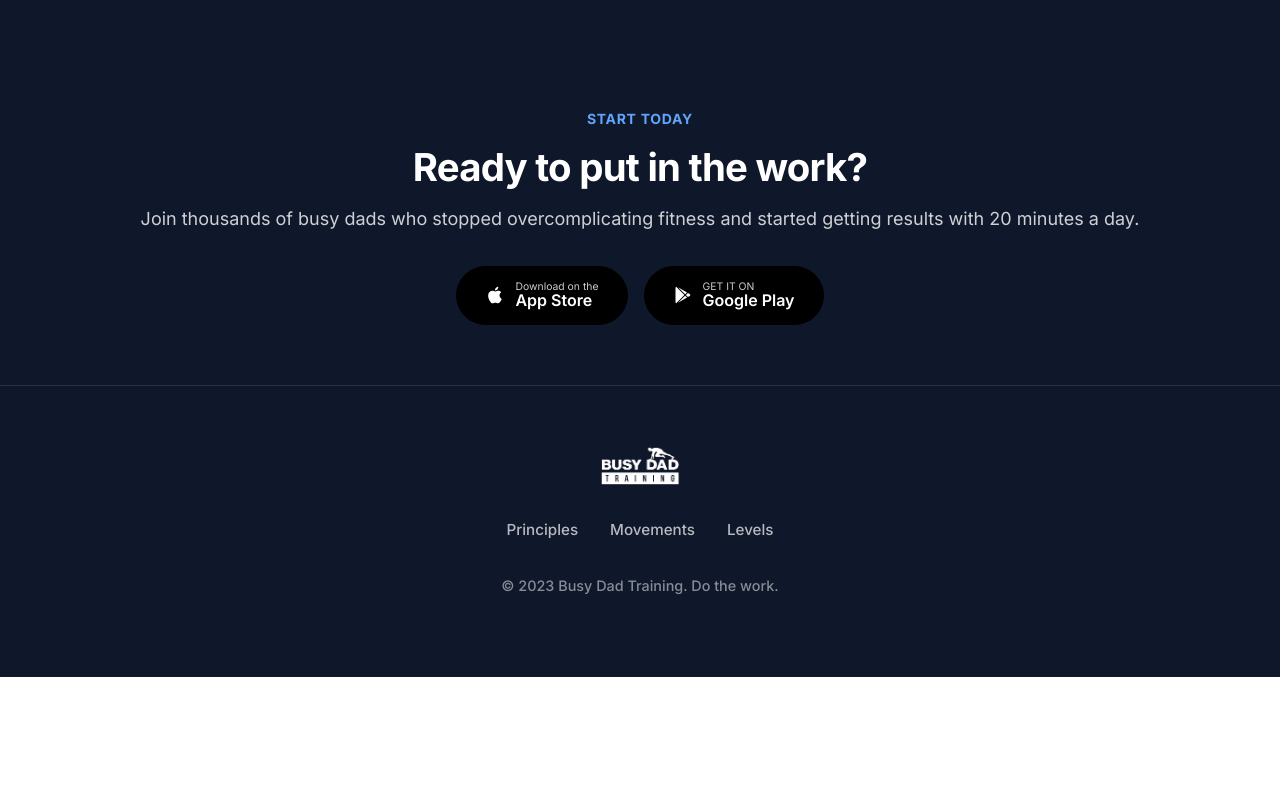
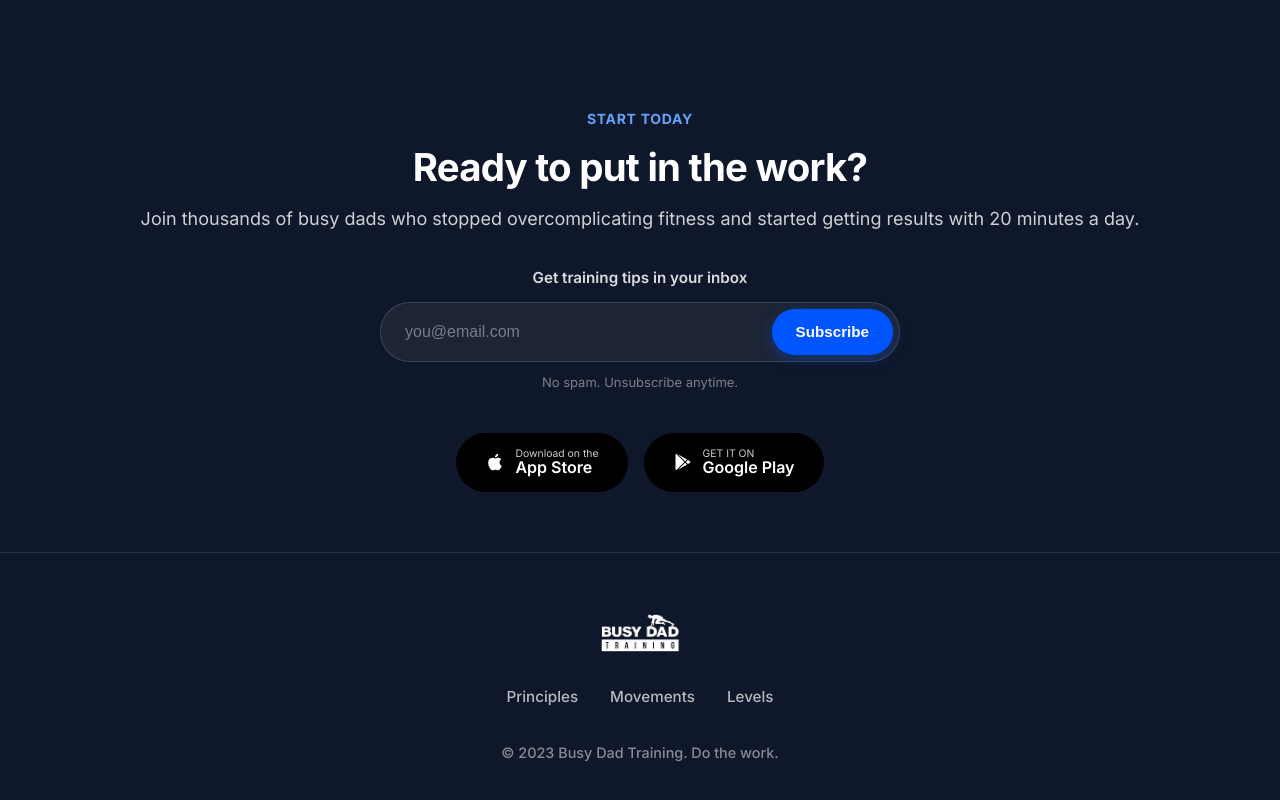
Before and after one commit to andre-pb/BdtWebsite, a Next.js app: page / in a window 1280 px wide. Shown: the part 4480-5280 px from the top of the page. Before the commit the page ends 5157 px from the top, so only its background shows below. Built offline with nearby package versions, Linux system fonts and the light colour scheme; no server answers.

Commit message:
Add Listmonk newsletter signup to the download section.
Wire public subscription API integration with deploy secrets and improve homepage showcase accessibility styling.

Co-authored-by: Cursor <cursoragent@cursor.com>

```diff
--- a/src/app/globals.css
+++ b/src/app/globals.css
@@ -93,13 +93,13 @@ button:focus-visible {
   position: fixed;
   inset: 0;
   z-index: 200;
+  display: none;
   pointer-events: none;
-  visibility: hidden;
 }
 
 .mobile-nav.is-open {
+  display: block;
   pointer-events: auto;
-  visibility: visible;
 }
 
 .mobile-nav-backdrop {
@@ -219,8 +219,8 @@ button:focus-visible {
     transition: none !important;
   }
 
-  .mobile-nav-link,
-  .mobile-nav-cta-wrap {
+  .mobile-nav.is-open .mobile-nav-link,
+  .mobile-nav.is-open .mobile-nav-cta-wrap {
     opacity: 1;
     transform: none;
   }
@@ -234,6 +234,23 @@ button:focus-visible {
   display: none;
 }
 
+.showcase-text-panel--first {
+  position: relative;
+}
+
+.showcase-text-panel:not(.showcase-text-panel--first) {
+  position: absolute;
+  top: 0;
+  left: 0;
+  right: 0;
+  opacity: 0;
+  transform: translateY(12px);
+}
+
+.showcase-screenshot-layer:not(.showcase-screenshot-layer--first) {
+  opacity: 0;
+}
+
 .sr-only {
   position: absolute;
   width: 1px;
@@ -244,6 +261,65 @@ button:focus-visible {
   clip: rect(0, 0, 0, 0);
   white-space: nowrap;
   border: 0;
+}
+
+.newsletter-input-group {
+  display: flex;
+  align-items: stretch;
+  gap: 8px;
+  padding: 6px;
+  border-radius: 9999px;
+  background: rgba(255, 255, 255, 0.06);
+  border: 1px solid rgba(255, 255, 255, 0.14);
+  box-shadow: none;
+  transition: border-color 0.2s ease, box-shadow 0.2s ease;
+}
+
+.newsletter-input-group--focused {
+  border-color: rgba(96, 165, 250, 0.55);
+  box-shadow: 0 0 0 3px rgba(96, 165, 250, 0.18);
+}
+
+.newsletter-input {
+  flex: 1;
+  min-width: 0;
+  padding: 14px 18px;
+  font-size: 1rem;
+  font-weight: 500;
+  color: white;
+  background: transparent;
+  border: none;
+  outline: none;
+}
+
+.newsletter-input::placeholder {
+  color: rgba(255, 255, 255, 0.4);
+}
+
+.newsletter-submit {
+  flex-shrink: 0;
+  padding: 14px 24px;
+  font-size: 0.95rem;
+  font-weight: 600;
+  color: white;
+  border: none;
+  border-radius: 9999px;
+  cursor: pointer;
+  box-shadow: 0 4px 14px rgba(0, 85, 255, 0.35);
+  transition: all 0.2s ease;
+  white-space: nowrap;
+}
+
+@media (max-width: 540px) {
+  .newsletter-input-group {
+    flex-direction: column;
+    border-radius: 20px;
+    padding: 8px;
+  }
+
+  .newsletter-submit {
+    width: 100%;
+  }
 }
 
 @media (max-width: 900px) {
--- a/src/components/home/DownloadSection.tsx
+++ b/src/components/home/DownloadSection.tsx
@@ -1,6 +1,7 @@
 import { download } from "@/content/site";
 import { colors } from "@/constants/colors";
 import { AppStoreBadge, GooglePlayBadge } from "@/components/ui/AppStoreBadges";
+import { NewsletterSignup } from "@/components/ui/NewsletterSignup";
 import { PageContainer } from "@/components/ui/PageContainer";
 
 export function DownloadSection() {
@@ -37,16 +38,19 @@ export function DownloadSection() {
         >
           {download.title}
         </h2>
-        <p style={{ color: "rgba(255,255,255,0.8)", fontSize: "1.125rem", marginBottom: "1.5rem" }}>
+        <p style={{ color: "rgba(255,255,255,0.8)", fontSize: "1.125rem", marginBottom: "2rem" }}>
           {download.description}
         </p>
+
+        <NewsletterSignup />
+
         <div
           style={{
             display: "flex",
             gap: "16px",
             justifyContent: "center",
             flexWrap: "wrap",
-            marginTop: "32px",
+            marginTop: "40px",
           }}
         >
           <AppStoreBadge />
--- a/src/components/ui/AppFrame.tsx
+++ b/src/components/ui/AppFrame.tsx
@@ -12,6 +12,7 @@ type Screenshot = {
 type ScreenshotLayer = {
   screenshot: Screenshot;
   layerRef?: Ref<HTMLDivElement>;
+  layerIndex?: number;
   opacity?: number;
 };
 
@@ -44,18 +45,20 @@ export function AppFrame({
       <div style={appFrameStyles.notch} />
       {screenshotLayers ? (
         <div style={{ position: "relative", flex: 1, width: "100%", height: "100%" }}>
-          {screenshotLayers.map(({ screenshot: layerScreenshot, layerRef, opacity = 1 }, index) => (
+          {screenshotLayers.map(({ screenshot: layerScreenshot, layerRef, layerIndex, opacity }, index) => (
             <div
               key={layerScreenshot.src}
               ref={layerRef}
+              className={`showcase-screenshot-layer${index === 0 ? " showcase-screenshot-layer--first" : ""}`}
+              data-layer-index={layerIndex ?? index}
               style={{
                 position: index === 0 ? "relative" : "absolute",
                 inset: index === 0 ? undefined : 0,
                 top: index === 0 ? undefined : 0,
                 left: index === 0 ? undefined : 0,
                 width: "100%",
-                height: index === 0 ? "100%" : "100%",
-                opacity,
+                height: "100%",
+                ...(opacity !== undefined ? { opacity } : {}),
               }}
             >
               <Image
--- /dev/null
+++ b/src/components/ui/NewsletterSignup.tsx
@@ -0,0 +1,142 @@
+"use client";
+
+import { useState } from "react";
+import { newsletter } from "@/content/site";
+import { colors } from "@/constants/colors";
+import { subscribeToNewsletter } from "@/lib/listmonk";
+
+export function NewsletterSignup() {
+  const [email, setEmail] = useState("");
+  const [focused, setFocused] = useState(false);
+  const [buttonHovered, setButtonHovered] = useState(false);
+  const [submitting, setSubmitting] = useState(false);
+  const [submitted, setSubmitted] = useState(false);
+  const [pendingConfirmation, setPendingConfirmation] = useState(false);
+  const [error, setError] = useState<string | null>(null);
+
+  const handleSubmit = async (event: React.FormEvent<HTMLFormElement>) => {
+    event.preventDefault();
+    const trimmedEmail = email.trim();
+    if (!trimmedEmail || submitting) return;
+
+    setSubmitting(true);
+    setError(null);
+
+    const result = await subscribeToNewsletter(trimmedEmail);
+
+    setSubmitting(false);
+
+    if (!result.ok) {
+      setError(result.message);
+      return;
+    }
+
+    setPendingConfirmation(result.pendingConfirmation);
+    setSubmitted(true);
+  };
+
+  if (submitted) {
+    return (
+      <div
+        role="status"
+        style={{
+          maxWidth: "480px",
+          margin: "0 auto",
+          padding: "20px 24px",
+          borderRadius: "16px",
+          background: "rgba(96, 165, 250, 0.12)",
+          border: "1px solid rgba(96, 165, 250, 0.35)",
+          color: "white",
+          fontSize: "1rem",
+          fontWeight: 600,
+        }}
+      >
+        {pendingConfirmation ? newsletter.successConfirm : newsletter.success}
+      </div>
+    );
+  }
+
+  return (
+    <div style={{ maxWidth: "520px", margin: "0 auto" }}>
+      <p
+        style={{
+          margin: "0 0 12px",
+          fontSize: "0.95rem",
+          fontWeight: 600,
+          color: "rgba(255,255,255,0.85)",
+        }}
+      >
+        {newsletter.label}
+      </p>
+
+      <form
+        onSubmit={handleSubmit}
+        style={{
+          display: "flex",
+          flexDirection: "column",
+          gap: "10px",
+        }}
+      >
+        <div
+          className={`newsletter-input-group${focused ? " newsletter-input-group--focused" : ""}`}
+        >
+          <label htmlFor="newsletter-email" className="sr-only">
+            Email address
+          </label>
+          <input
+            id="newsletter-email"
+            type="email"
+            name="email"
+            autoComplete="email"
+            required
+            disabled={submitting}
+            placeholder={newsletter.placeholder}
+            value={email}
+            onChange={(event) => setEmail(event.target.value)}
+            onFocus={() => setFocused(true)}
+            onBlur={() => setFocused(false)}
+            className="newsletter-input"
+          />
+          <button
+            type="submit"
+            disabled={submitting}
+            className="newsletter-submit"
+            onMouseEnter={() => setButtonHovered(true)}
+            onMouseLeave={() => setButtonHovered(false)}
+            style={{
+              background: buttonHovered && !submitting ? colors.brandBlueHover : colors.brandBlue,
+              transform: buttonHovered && !submitting ? "translateY(-1px)" : "translateY(0)",
+              opacity: submitting ? 0.7 : 1,
+              cursor: submitting ? "not-allowed" : "pointer",
+            }}
+          >
+            {submitting ? newsletter.buttonSubmitting : newsletter.button}
+          </button>
+        </div>
+
+        {error ? (
+          <p
+            role="alert"
+            style={{
+              margin: 0,
+              fontSize: "0.8125rem",
+              color: "#fca5a5",
+            }}
+          >
+            {error}
+          </p>
+        ) : null}
+
+        <p
+          style={{
+            margin: 0,
+            fontSize: "0.8125rem",
+            color: "rgba(255,255,255,0.45)",
+          }}
+        >
+          {newsletter.disclaimer}
+        </p>
+      </form>
+    </div>
+  );
+}
--- a/src/content/site.ts
+++ b/src/content/site.ts
@@ -158,6 +158,17 @@ export const download = {
     "Join thousands of busy dads who stopped overcomplicating fitness and started getting results with 20 minutes a day.",
 } as const;
 
+export const newsletter = {
+  label: "Get training tips in your inbox",
+  placeholder: "you@email.com",
+  button: "Subscribe",
+  buttonSubmitting: "Subscribing…",
+  disclaimer: "No spam. Unsubscribe anytime.",
+  success: "You're in. Check your inbox soon.",
+  successConfirm: "Almost there — check your inbox to confirm your subscription.",
+  error: "Something went wrong. Please try again.",
+} as const;
+
 export const cta = {
   getApp: "Get the App",
   subscribeYoutube: "Subscribe on YouTube",
--- /dev/null
+++ b/src/lib/listmonk.ts
@@ -0,0 +1,47 @@
+const listmonkUrl = process.env.NEXT_PUBLIC_LISTMONK_URL?.replace(/\/$/, "");
+const listUuid = process.env.NEXT_PUBLIC_LISTMONK_LIST_UUID;
+
+export type SubscribeResult =
+  | { ok: true; pendingConfirmation: boolean }
+  | { ok: false; message: string };
+
+export function isListmonkConfigured(): boolean {
+  return Boolean(listmonkUrl && listUuid);
+}
+
+export async function subscribeToNewsletter(email: string): Promise<SubscribeResult> {
+  if (!listmonkUrl || !listUuid) {
+    return {
+      ok: false,
+      message: "Newsletter signup is not configured yet.",
+    };
+  }
+
+  const response = await fetch(`${listmonkUrl}/api/public/subscription`, {
+    method: "POST",
+    headers: { "Content-Type": "application/json" },
+    body: JSON.stringify({
+      email: email.trim(),
+      list_uuids: [listUuid],
+    }),
+  });
+
+  let payload: { message?: string; data?: { has_optin?: boolean } } = {};
+  try {
+    payload = await response.json();
+  } catch {
+    // Non-JSON error responses are handled below.
+  }
+
+  if (!response.ok) {
+    return {
+      ok: false,
+      message: payload.message ?? "Something went wrong. Please try again.",
+    };
+  }
+
+  return {
+    ok: true,
+    pendingConfirmation: payload.data?.has_optin ?? false,
+  };
+}
```
Also changed, not shown: src/components/home/AppShowcaseSection.tsx (+20 -15 lines), 1 other file (tests, documents, lock files or other folders).
